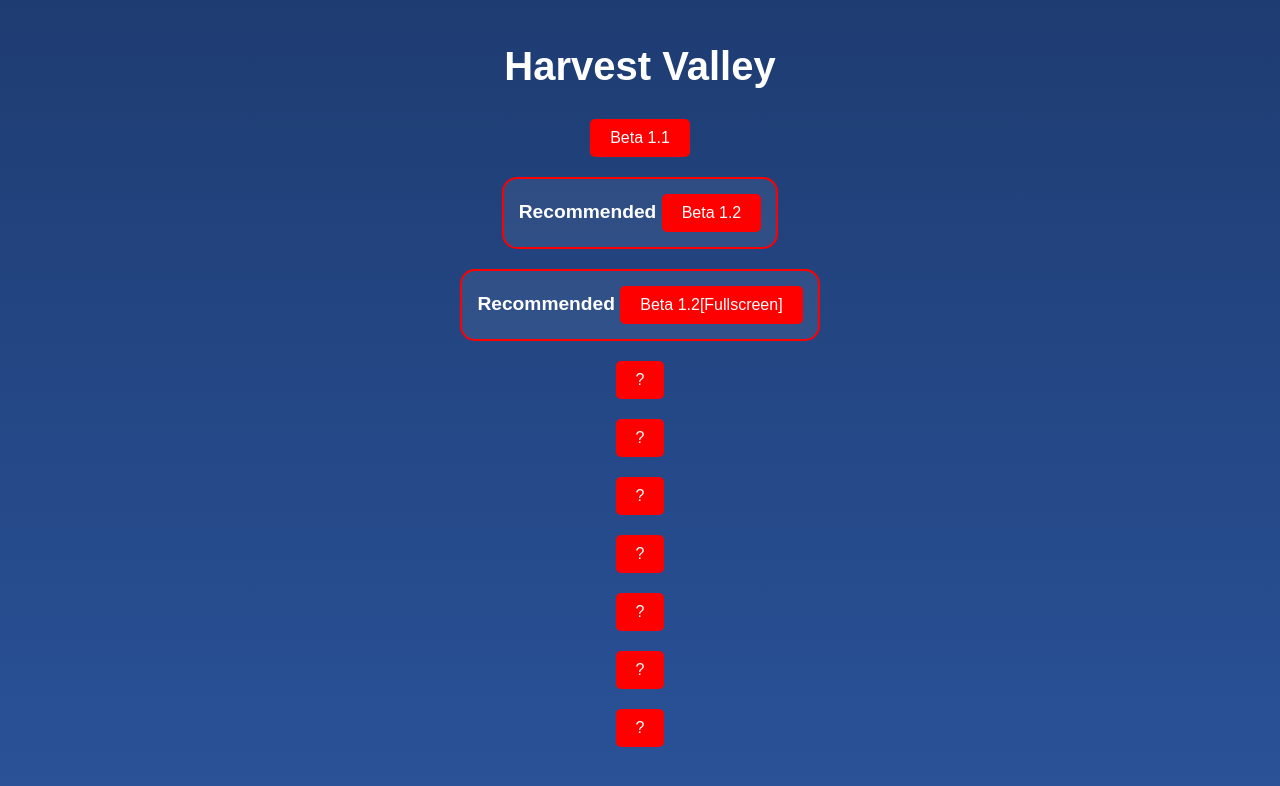
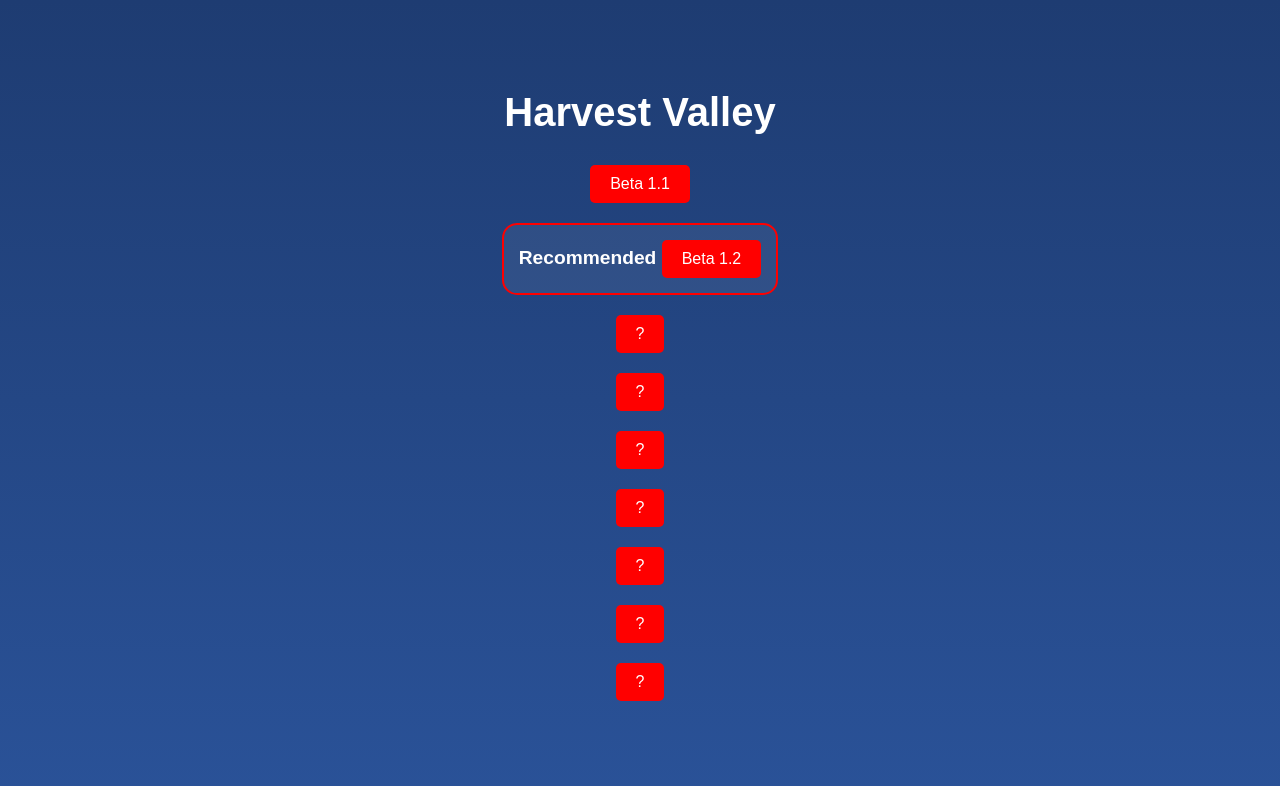
Before and after one commit to Michago6/farm_sim, a plain HTML site: page index.html in a window 1280 px wide. Drawn offline with Linux system fonts and the light colour scheme.

Commit message:
beta 1.2 fullscreen

```diff
--- a/index.html
+++ b/index.html
@@ -77,10 +77,6 @@
             Recommended
             <button><a href="beta/beta1.2.html">Beta 1.2</a></button>
         </li>
-        <li class="recommended">
-            Recommended
-            <button><a href="beta/beta1.2.fullscreen.html">Beta 1.2[Fullscreen]</a></button>
-        </li>
         <li><button><a href="">?</a></button></li>
         <li><button><a href="">?</a></button></li>
         <li><button><a href="">?</a></button></li>
```
